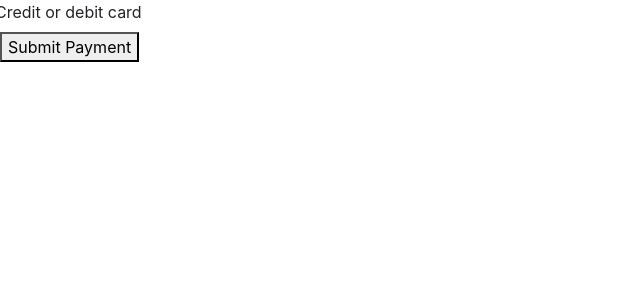
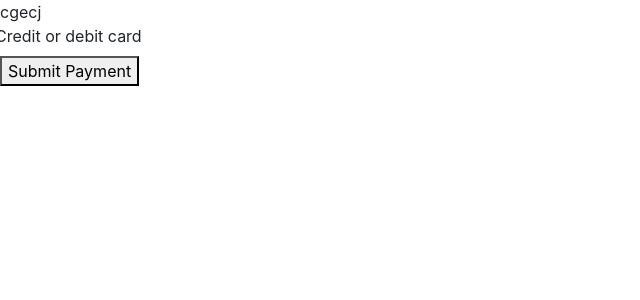
Before and after one commit to reignwestry/PHP-MYSQL-STRIPE-API-payment-app, a PHP site: page / in a window 1280 px wide. Shown: the top 300 px of the page, without its empty margins (0-640 px from the left). Run offline with PHP 8.4, Linux system fonts and the light colour scheme; some libraries are stand-ins or nearby versions.

Commit message:
post-receive update

```diff
--- a/paypage/index.php
+++ b/paypage/index.php
@@ -8,6 +8,7 @@
     <title>Pay Page</title>
         <link rel="stylesheet" href="https://stackpath.bootstrapcdn.com/bootstrap/4.3.1/css/bootstrap.min.css" integrity="sha384-ggOyR0iXCbMQv3Xipma34MD+dH/1fQ784/j6cY/iJTQUOhcWr7x9JvoRxT2MZw1T" crossorigin="anonymous">
 </head>
+cgecj
 <body>
 <div class="container"></div>
 <!--    STRIPE FORM-->
```
